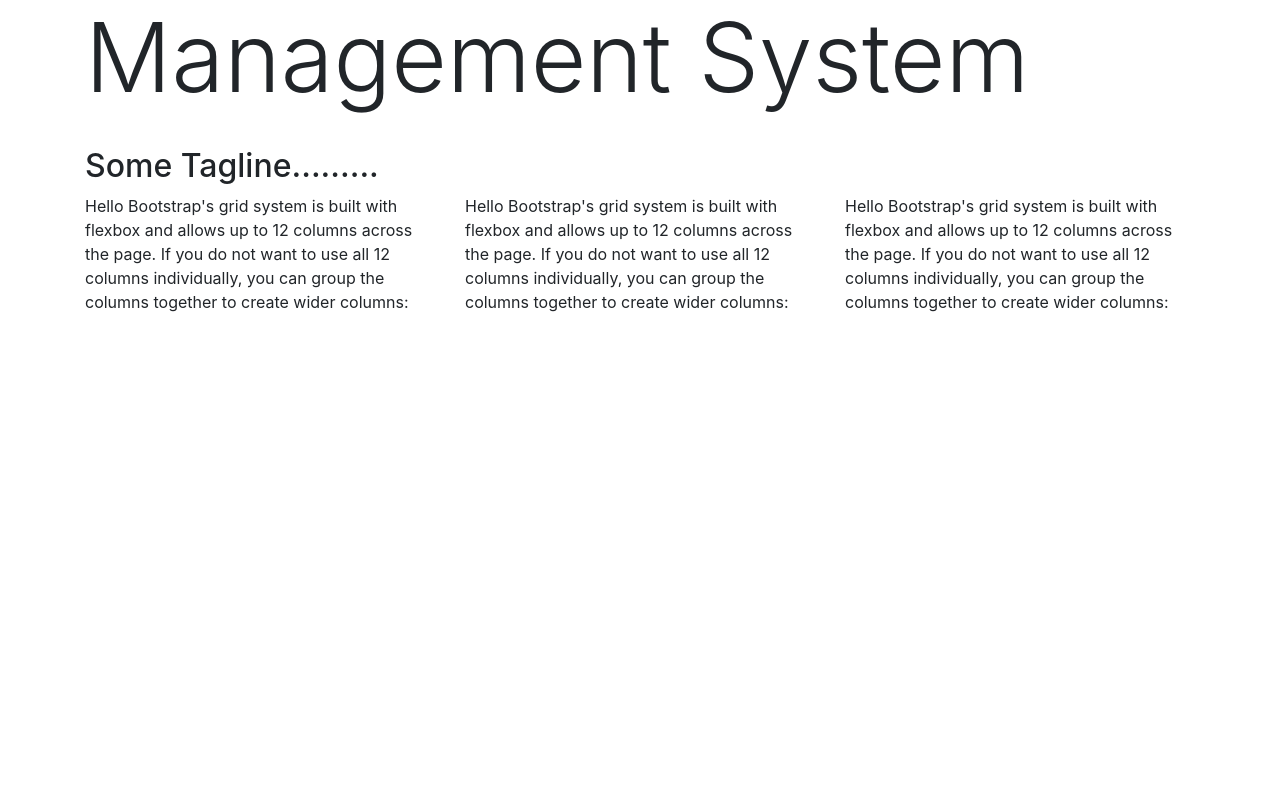
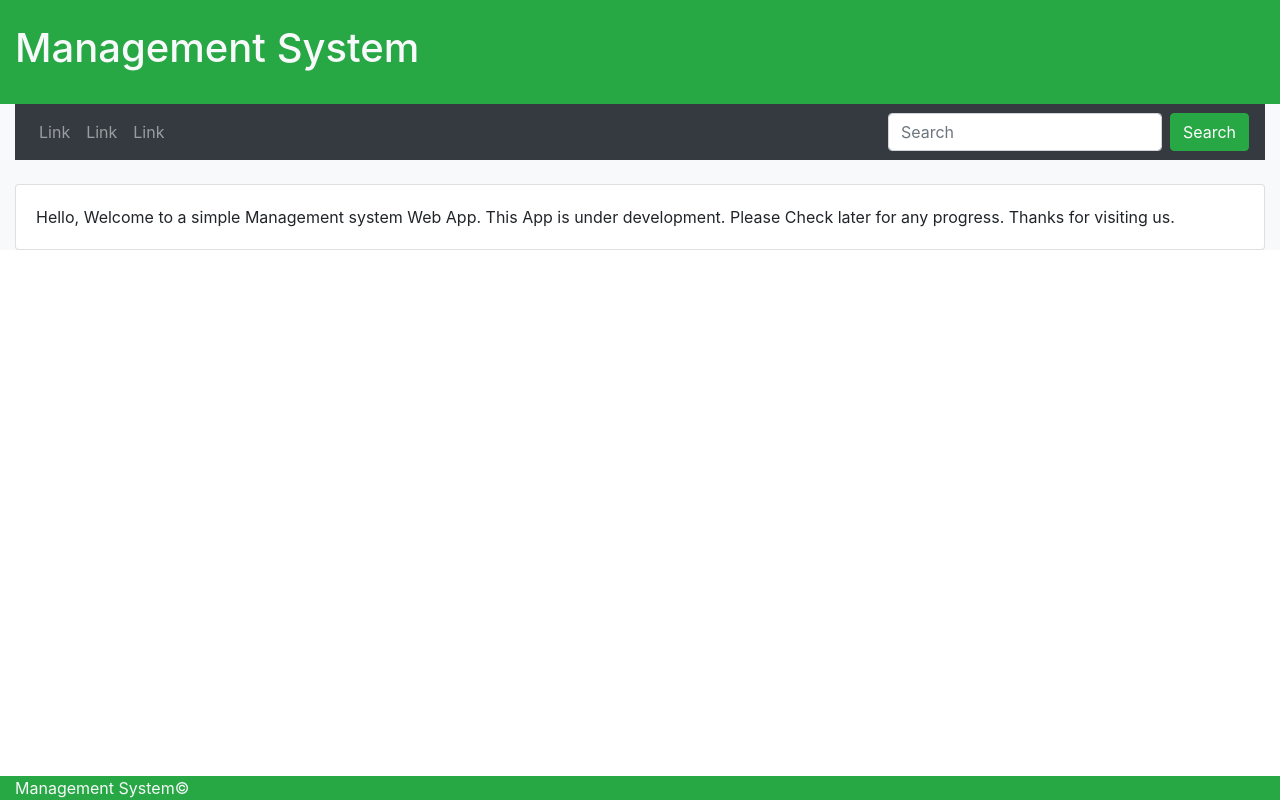
Before and after one commit to theakashrai/Management-System, a PHP site: page / in a window 1280 px wide. Run offline with PHP 8.4, Linux system fonts and the light colour scheme; some libraries are stand-ins or nearby versions.

Commit message:
finished basic ui

```diff
--- a/index.php
+++ b/index.php
@@ -18,20 +18,43 @@
   </head>
 
   <body>
-	<div class="container"><h1 class="display-1">Management System</h1>
-	<br><h2> Some Tagline.........</h2>
+	<div class="container-fluid bg-success text-light"><br><h1>Management System</h1>
+	</br></div>
+	<div class="container-fluid bg-light">
+	<nav class="navbar navbar-expand-lg navbar-dark bg-dark">
 
-	<div class="row">
-		<div class="col-4">Hello Bootstrap's grid system is built with flexbox and allows up to 12 columns across the page.
-
-If you do not want to use all 12 columns individually, you can group the columns together to create wider columns:</div>
-		<div class="col-4">Hello Bootstrap's grid system is built with flexbox and allows up to 12 columns across the page.
-
-If you do not want to use all 12 columns individually, you can group the columns together to create wider columns:</div>
-		<div class="col-4">Hello Bootstrap's grid system is built with flexbox and allows up to 12 columns across the page.
-
-If you do not want to use all 12 columns individually, you can group the columns together to create wider columns:</div>
+	<!-- navbar button -->
+	<button class="navbar-toggler" type="button" data-toggle="collapse" data-target="#navbar-link">
+	 <span class="navbar-toggler-icon"></span>
+	</button>
+	 <div class="collapse navbar-collapse" id="navbar-link">
+    <ul class="navbar-nav">
+      <li class="nav-item">
+        <a class="nav-link" href="#">Link</a>
+      </li>
+      <li class="nav-item">
+        <a class="nav-link" href="#">Link</a>
+      </li>
+      <li class="nav-item">
+        <a class="nav-link" href="#">Link</a>
+      </li>
+    </ul>
 	</div>
+	<form class="form-inline" action="/action_page.php">
+    <input class="form-control mr-sm-2" type="text" placeholder="Search">
+    <button class="btn btn-success" type="submit">Search</button>
+  </form>
+	</nav>
+	<br>
+	<div class="card">
+		<div class="card-body">Hello, Welcome to a simple Management system Web App.
+		This App is under development. Please Check later for any progress.
+		Thanks for visiting us.</div>
+	</div>
+	</div>
+	<div class="container-fluid bg-success text-light" style="position:absolute;bottom:0;">
+	Management System&copy;
+	<br>
 	</div>
   </body>
  </html>
```
